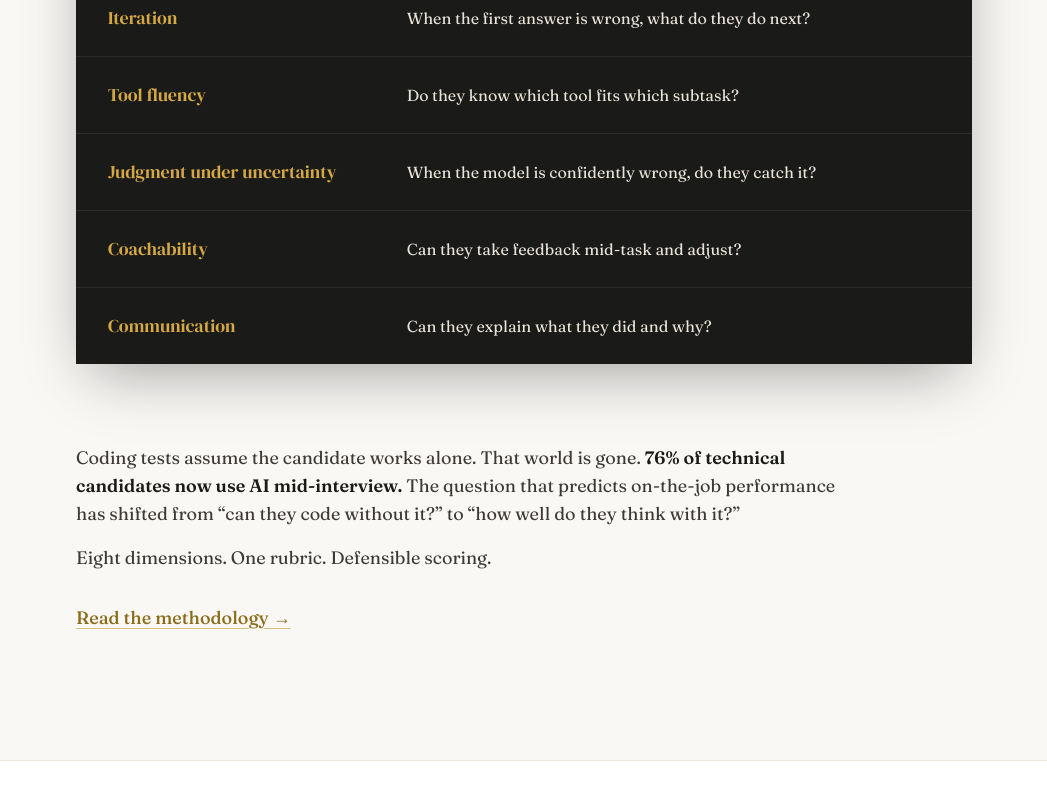
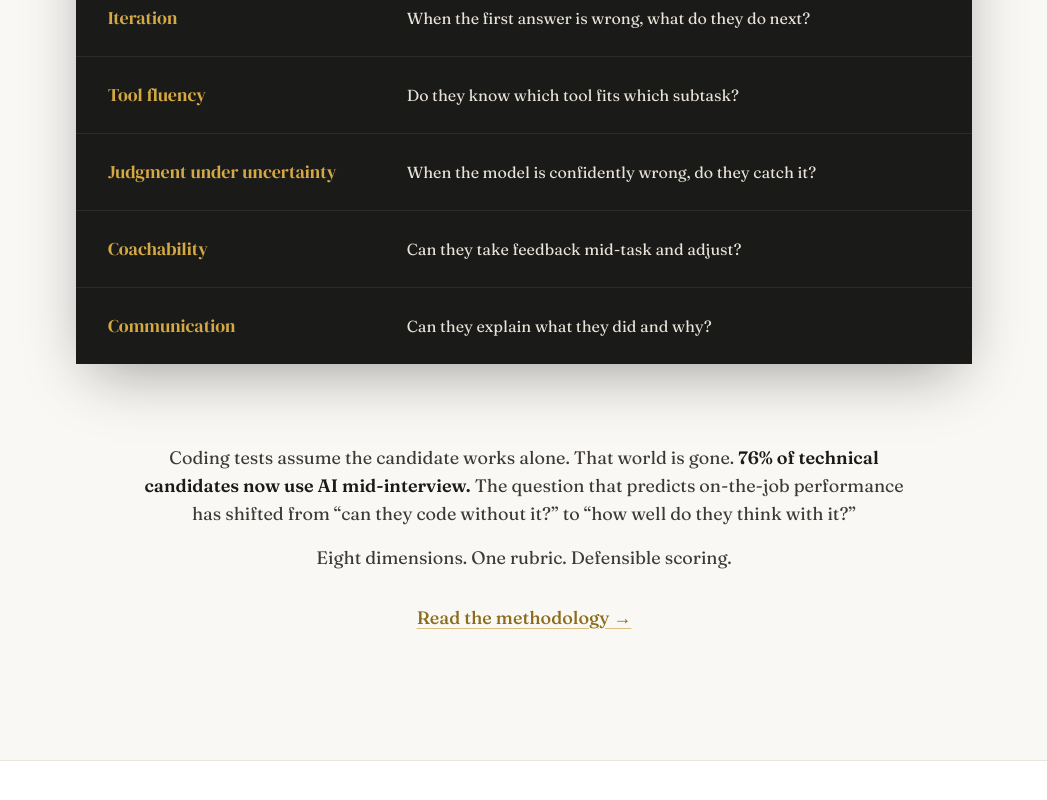
Before and after one commit to ChenhuiZhao820/basanite_hiring, a Next.js app in the folder web/: page / in a window 1280 px wide. Shown: the part 5894-6694 px from the top of the page, without its empty margins (116-1163 px from the left). Built offline with nearby package versions, Linux system fonts and the light colour scheme; no server answers.

Commit message:
style(marketing): centre the dimensions copy below the table
Return the framing paragraphs and the methodology link to centred
alignment, matching the section heading. Order and spacing unchanged.

```diff
--- a/web/app/page.tsx
+++ b/web/app/page.tsx
@@ -854,7 +854,7 @@ function WhatWeMeasure() {
           </table>
         </div>
 
-        <p className="text-basanite-700 text-base sm:text-lg leading-relaxed mt-16 sm:mt-20 mb-4 max-w-3xl text-left">
+        <p className="text-basanite-700 text-base sm:text-lg leading-relaxed mt-16 sm:mt-20 mb-4 max-w-3xl mx-auto">
           Coding tests assume the candidate works alone. That world is gone.{' '}
           <span className="font-semibold text-basanite-900">
             76% of technical candidates now use AI mid-interview.
@@ -863,11 +863,11 @@ function WhatWeMeasure() {
           &ldquo;can they code without it?&rdquo; to &ldquo;how well do they
           think with it?&rdquo;
         </p>
-        <p className="text-basanite-700 text-base sm:text-lg max-w-3xl text-left">
+        <p className="text-basanite-700 text-base sm:text-lg max-w-3xl mx-auto">
           Eight dimensions. One rubric. Defensible scoring.
         </p>
 
-        <div className="mt-8 text-left">
+        <div className="mt-8">
           <a
             href="/methodology"
             className="text-gold-700 hover:text-gold-600 underline underline-offset-4 decoration-gold-500/60 font-medium text-base sm:text-lg"
```
